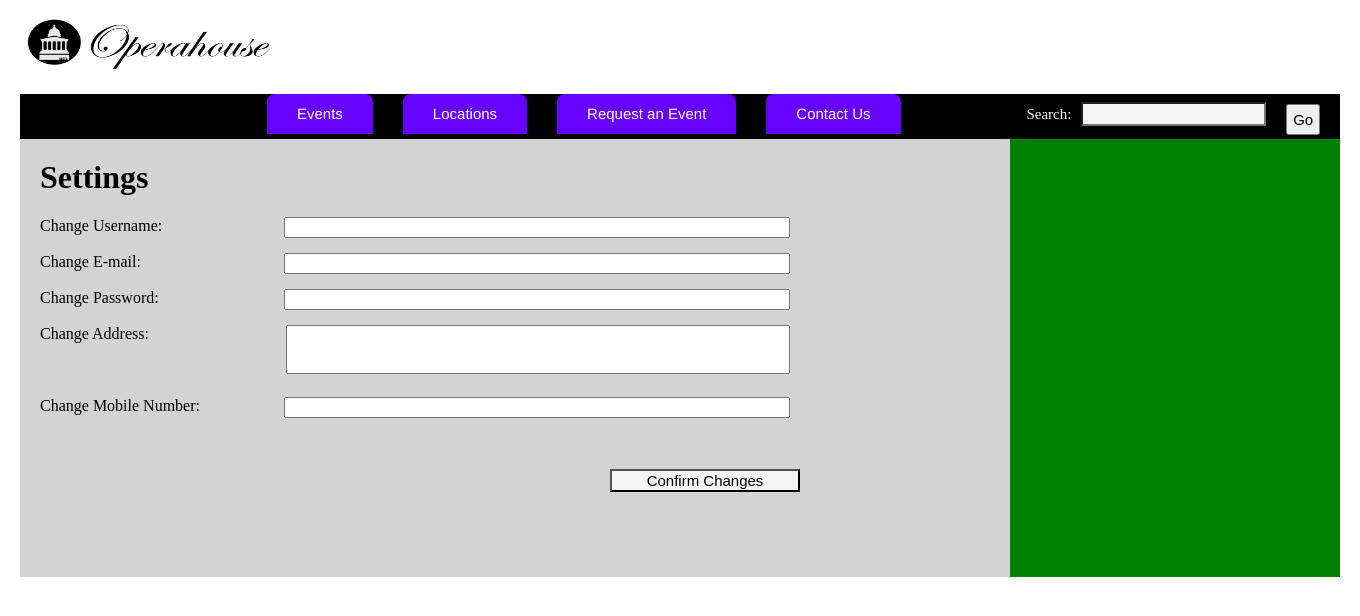
After one commit to ahmedhsalem/COMP310P_GroupH, a PHP site: page /settings.html in a window 1360 px wide. The commit adds this page. Shown: the top 616 px of the page. Run offline with PHP 8.4, Linux system fonts and the light colour scheme.

Commit message:
Add files via upload

```diff
--- a/layout.css
+++ b/layout.css
@@ -1,4 +1,4 @@
-	#wrapper {
+#wrapper {
 		width:1320px;
 		background-color: white;
 		float: center;
@@ -20,7 +20,7 @@
   		list-style: none;
   		margin-left: 15%;
   		}
-  		a{
+  		.links{
   		text-decoration: none;
   		float: left;
   		height: 40 px;
@@ -43,6 +43,10 @@
 		background-color: #D3D3D3;
 
 }
+	.innercontent {
+		padding: 20px;
+
+}
 	#columnRight {
 		width:25%;
 		height: 438px;
@@ -55,27 +59,26 @@
 		height: 75px;
 		background-color: pink;
 }
-  	#search {
-  	text-align: center;
+ #go {
+      margin-right: 1.5%;
+      padding: 5px;
+      font-size: 15px;
+      float: right;
+      margin-top: 10px;
+}
+  	.search  {
+	text-align: left;
   	float: right;
   	margin-right: 1.5%;
-  	height: 6px;
+  	height: 18px;
   	margin-top: 8px;
+    background: #f5f5f5;
 
-  	}
+}
   	#label {
   	color: white;
   	font-size: 15px;
   	float: right;
   	padding-top: 12px;
   	padding-right: 10px;
-  	}
-
- input {
-      padding: 7px;
-      font-size: 15px;
-      background: #f5f5f5;
-      float: right;
-      margin-top: 6px;
-      margin-right: 1.5%;
-    }
+}
--- /dev/null
+++ b/settings.html
@@ -0,0 +1,63 @@
+<!DOCTYPE html>
+<head>
+  <title>Settings</title>
+  <link href="layout.css" rel="stylesheet" type="text/css"/>
+  <style>
+      .entry, textarea {
+    	float: right;
+    	width: 500px;
+    	resize: none;
+    	padding: 1px;
+    	margin-right: 200px;
+    }
+  </style>
+  </head>
+  <body>
+	<div id="wrapper">
+	<div id="banner">
+	<a href="http://www.apple.com/" style="none"><img src="logo.png"
+	width="20%" height="70px"
+	align="left">
+	</div>
+	<div id="menuTop">
+		<header id="page_header">
+			<nav>
+				<ul>
+					<li><a href="index.html" class="links">Events</a>
+					<li><a href="DVD_Rental_Page.html" class="links">Locations</a>
+					<li><a href="DVD_Returns.html" class="links">Request an Event</a>
+					<li><a href="DVD_Returns.html" class="links">Contact Us</a>
+				</ul>
+			</nav>
+		</header>
+		<input type="submit" value="Go" id="go"/>
+		<input type="text" id="search" class="search"/>
+		<label for="search" id="label">Search:</label>
+	</div>
+	<div id="columnRight">
+	</div>
+	<div id="content">
+	<div class="innercontent">
+	<h1 style="margin-top: 0px">Settings</h1>
+		<label for="username" class="label"> Change Username:</label>
+		<input type="text" id="username" class="entry"/> <br/><br/>
+
+		<label for="email" class="label"> Change E-mail:</label>
+		<input type="email" id="email" class="entry"/> <br/><br/>
+
+		<label for="password" class="label">Change Password:</label>
+		<input type="password" id="password" class="entry"/> <br/><br/>
+
+		<label for="address" class="label">Change Address:</label>
+		<textarea id = "address" rows="3" class="entry"></textarea><br/><br/><br/><br/>
+
+		<label for="mobile" class="label">Change Mobile Number:</label>
+		<input type="tel" id="mobile" class="entry"/> <br/><br/><br/><br/>
+
+		<input type="submit" id="submit" value="Confirm Changes" style= "font-size: 15px; background: #f5f5f5;
+		 width: 20%; margin-right: 20%" class="entry" />
+	</div>
+	</div>
+	</div>
+</body>
+</html>
```
Also changed, not shown: email_submission.js (added, +15 -0 lines), home_page.html (+29 -7 lines), opening_page.html (added, +61 -0 lines), registration_page.html (added, +63 -0 lines).
